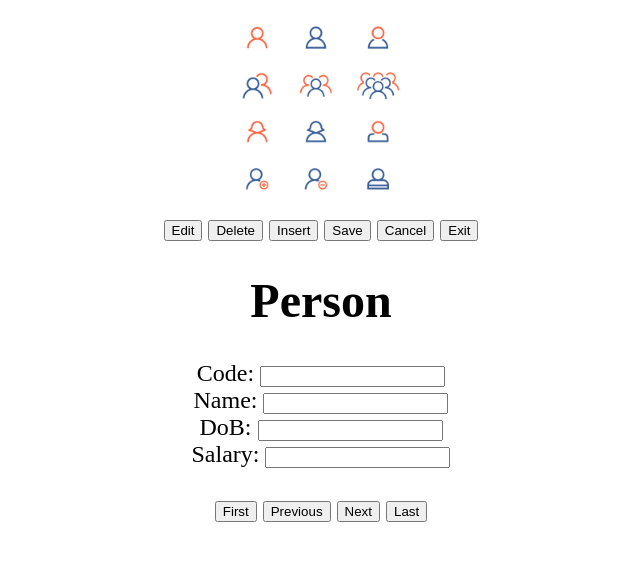
After one commit to PCII-grupo-T5G2/Trabalho_PC2_T5G2, a Flask app: template templates/menu.html in a window 1280 px wide. The commit adds this page. Shown: the top 561 px of the page, without its empty margins (319-959 px from the left). Run offline with Flask 3, Linux system fonts and the light colour scheme; the template is opened without the code that fills it, so the values that code supplies are empty.

Commit message:
atualizacao miguel

```diff
--- a/app.py
+++ b/app.py
@@ -3,7 +3,11 @@
 (2024)
 #objective: Flask example for class Person
 """""
-#from flask import Flask, render_template, request, redirect, url_for
+
+
+
+
+
 from flask import Flask, render_template, request, redirect, url_for
 from classes.Utilizador import Utilizador as Person
 from classes.userlogin import Userlogin
@@ -13,63 +17,63 @@ path = 'data/cantina.db'
 Person.read(path)
 prev_option = ""
 
-#@app.route("/", methods=["post","get"])
-#def index():
-    #global prev_option
-    #butshow = "enabled"
-    #butedit = "disabled"
-    #option = request.args.get("option")
-    #if option == "edit":
-      #  butshow = "disabled"
-       # butedit = "enabled"
-    #elif option == "delete":
-     #   obj = Person.current()
-      #  Person.remove(obj.code)
-       # if not Person.previous():
-        #    Person.first()
-        #Person.write(path)
-    #elif option == "insert":
-     #   butshow = "disabled"
-      #  butedit = "enabled"
-    #elif option == 'cancel':
-     #   pass
-    #elif prev_option == 'insert' and option == 'save':
-        #strobj = request.form["code"] + ';' + request.form["name"] + ';' + \
-        #request.form["dob"] + ';' + request.form["salary"]
-        #Person.from_string(strobj)
-        #Person.write(path)
-        #Person.last()
-    #elif prev_option == 'edit' and option == 'save':
-        #obj = Person.current()
-        #obj.code = request.form["code"]
-        #obj.name = request.form["name"]
-        #obj.dob = request.form["dob"]
-        #obj.salary = float(request.form["salary"])
-        #Person.write(path)
-    #elif option == "first":
-        #Person.first()
-    #elif option == "previous":
-        #Person.previous()
-    #elif option == "next":
-        #Person.nextrec()
-    #elif option == "last":
-        #Person.last()
-    #elif option == 'exit':
-        #return "<h1>Thank you for using Person app</h1>"
-    #prev_option = option
-    #obj = Person.current()
-    #if option == 'insert':
-    #    code,name,dob,salary = "","","",""
-    #else:
-     #   code = obj.code
-     #   name = obj.name
-     #   dob = obj.dob
-     #   salary = obj.salary
+ #@app.route("/", methods=["post","get"])
+ #def index():
+     #global prev_option
+     #butshow = "enabled"
+     #butedit = "disabled"
+     #option = request.args.get("option")
+     #if option == "edit":
+       #  butshow = "disabled"
+        # butedit = "enabled"
+     #elif option == "delete":
+      #   obj = Person.current()
+       #  Person.remove(obj.code)
+        # if not Person.previous():
+         #    Person.first()
+         #Person.write(path)
+     #elif option == "insert":
+      #   butshow = "disabled"
+       #  butedit = "enabled"
+     #elif option == 'cancel':
+      #   pass
+     #elif prev_option == 'insert' and option == 'save':
+         #strobj = request.form["code"] + ';' + request.form["name"] + ';' + \
+         #request.form["dob"] + ';' + request.form["salary"]
+         #Person.from_string(strobj)
+         #Person.write(path)
+         #Person.last()
+     #elif prev_option == 'edit' and option == 'save':
+         #obj = Person.current()
+         #obj.code = request.form["code"]
+         #obj.name = request.form["name"]
+         #obj.dob = request.form["dob"]
+         #obj.salary = float(request.form["salary"])
+         #Person.write(path)
+     #elif option == "first":
+         #Person.first()
+     #elif option == "previous":
+         #Person.previous()
+     #elif option == "next":
+         #Person.nextrec()
+     #elif option == "last":
+         #Person.last()
+     #elif option == 'exit':
+         #return "<h1>Thank you for using Person app</h1>"
+     #prev_option = option
+     #obj = Person.current()
+     #if option == 'insert':
+     #    code,name,dob,salary = "","","",""
+     #else:
+      #   code = obj.code
+      #   name = obj.name
+      #   dob = obj.dob
+      #   salary = obj.salary
 
-     #return render_template("index.html", butshow=butshow, butedit=butedit)#,\
-                               #code=code,name=name,dob=dob,salary=salary)
-#if __name__ == '__main__':
- #   app.run()
+      #return render_template("index.html", butshow=butshow, butedit=butedit)#,\
+                                #code=code,name=name,dob=dob,salary=salary)
+ #if __name__ == '__main__':
+  #   app.run()
 
 
 
@@ -79,29 +83,32 @@ prev_option = ""
 
 
 
-# Sample users (replace with your actual user data)
+
 Userlogin("user1", "admin", Userlogin.set_password("password1"))
 Userlogin("user2", "user", Userlogin.set_password("password2"))
 
 @app.route("/", methods=["POST", "GET"])
 def login():
-    if request.method == "POST":
-        username = request.form["username"]
-        password = request.form["password"]
-        message = Userlogin.chk_password(username, password)
-        if message == "Valid":
-            # If user exists and password is correct, redirect to some other page
-            return redirect(url_for("success", username=username))
-        else:
-            # If user does not exist or password is incorrect, show error message
-            return render_template("error.html", message=message)
-    else:
-        # If GET request, render the login form
-        return render_template("login.html")
+     if request.method == "POST":
+         username = request.form["username"]
+         password = request.form["password"]
+         message = Userlogin.chk_password(username, password)
+         if message == "Valid":
+
+             return redirect(url_for("success", username=username))
+         else:
+
+             return render_template("error.html", message=message)
+     else:
+
+         return render_template("login.html")
 
 @app.route("/success/<username>")
 def success(username):
-    return render_template("success.html", username=username)
+     return render_template("success.html", username=username)
+@app.route("/login", methods=["GET"])
+def return_to_login():
+     return redirect(url_for("login"))
 
 if __name__ == "__main__":
-    app.run(debug=True)
+     app.run(debug=True)
--- /dev/null
+++ b/templates/menu.html
@@ -0,0 +1,41 @@
+<!DOCTYPE html>
+<html>
+    <head>
+        <title>Person Data</title>
+        <link rel="stylesheet" href="{{ url_for('static', filename='css/main.css')}}">
+    </head>
+    <body>
+        <div>
+            <img src="{{ url_for('static', filename='images/person.jpg')}}" alt="persons" width="200" height="200">
+        </div>
+        <button id="edit" type="button" {{butshow}} onclick="window.location.href = '/?option=edit'" class="button">Edit</button>
+        <button id="delete" type="button" {{butshow}} onclick="window.location.href = '/?option=delete'" class="button">Delete</button>
+        <button id="insert" type="button" {{butshow}} onclick="window.location.href = '/?option=insert'" class="button">Insert</button>
+        <button id="save" type="submit" form="form" {{butedit}}>Save</button>
+        <button id="cancel" type="button" {{butedit}} onclick="window.location.href = '/?option=cancel'" class="button">Cancel</button>
+        <button id="exit" type="button" {{butshow}} onclick="window.location.href = '/?option=exit'" class="button">Exit</button>
+
+        <div id="teste">
+            <h1>Person</h1>
+            <form id="form" action="/?option=save" method="post">
+              <label for="code">Code:</label>
+              <input type="text" {{butedit}} id="code" name="code" value="{{code}}"/>
+              <br>
+              <label for="name">Name:</label>
+              <input type="text" {{butedit}} id="name" name="name" value="{{name}}"/>
+              <br>
+              <label for="dob">DoB:</label>
+              <input type="text" {{butedit}} id="dob" name="dob" value="{{dob}}"/>
+              <br>
+              <label for="salary">Salary:</label>
+              <input type="text" {{butedit}} id="salary" name="salary" value="{{salary}}"/>
+            </form>
+        </div>
+        <br>
+        <button id="first" type="button" {{butshow}} onclick="window.location.href = '/?option=first'" class="button">First</button>
+        <button id="previous" type="button" {{butshow}} onclick="window.location.href = '/?option=previous'" class="button">Previous</button>
+        <button id="next" type="button" {{butshow}} onclick="window.location.href = '/?option=next'" class="button">Next</button>
+        <button id="last" type="button" {{butshow}} onclick="window.location.href = '/?option=last'" class="button">Last</button>
+
+    </body>
+</html>
```
Also changed, not shown: classes/gclass.py (+16 -18 lines), classes/userlogin.py (+10 -10 lines), templates/error.html (+47 -4 lines), data/cantina.db, templates/login.html (line endings or trailing spaces).
